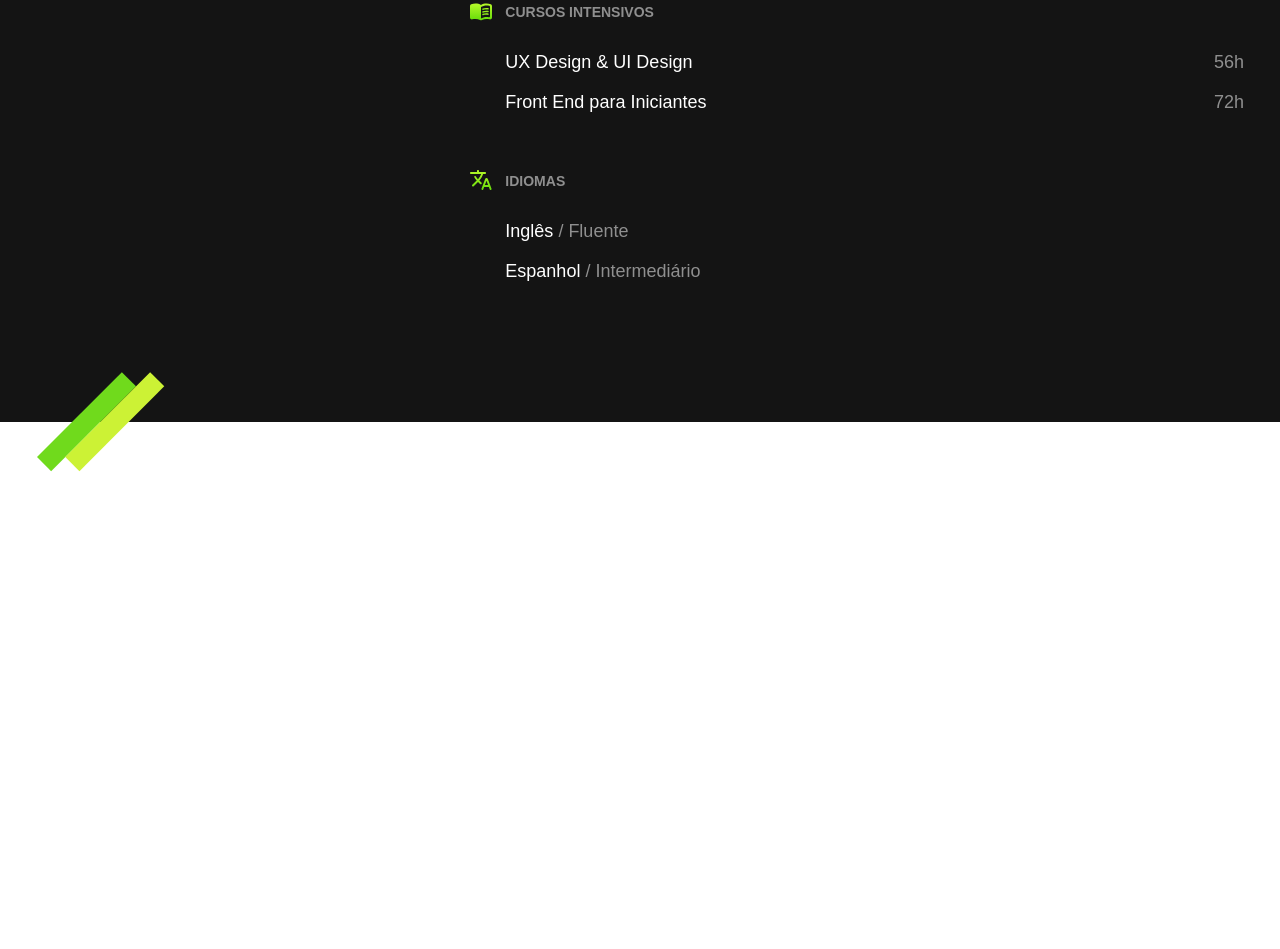
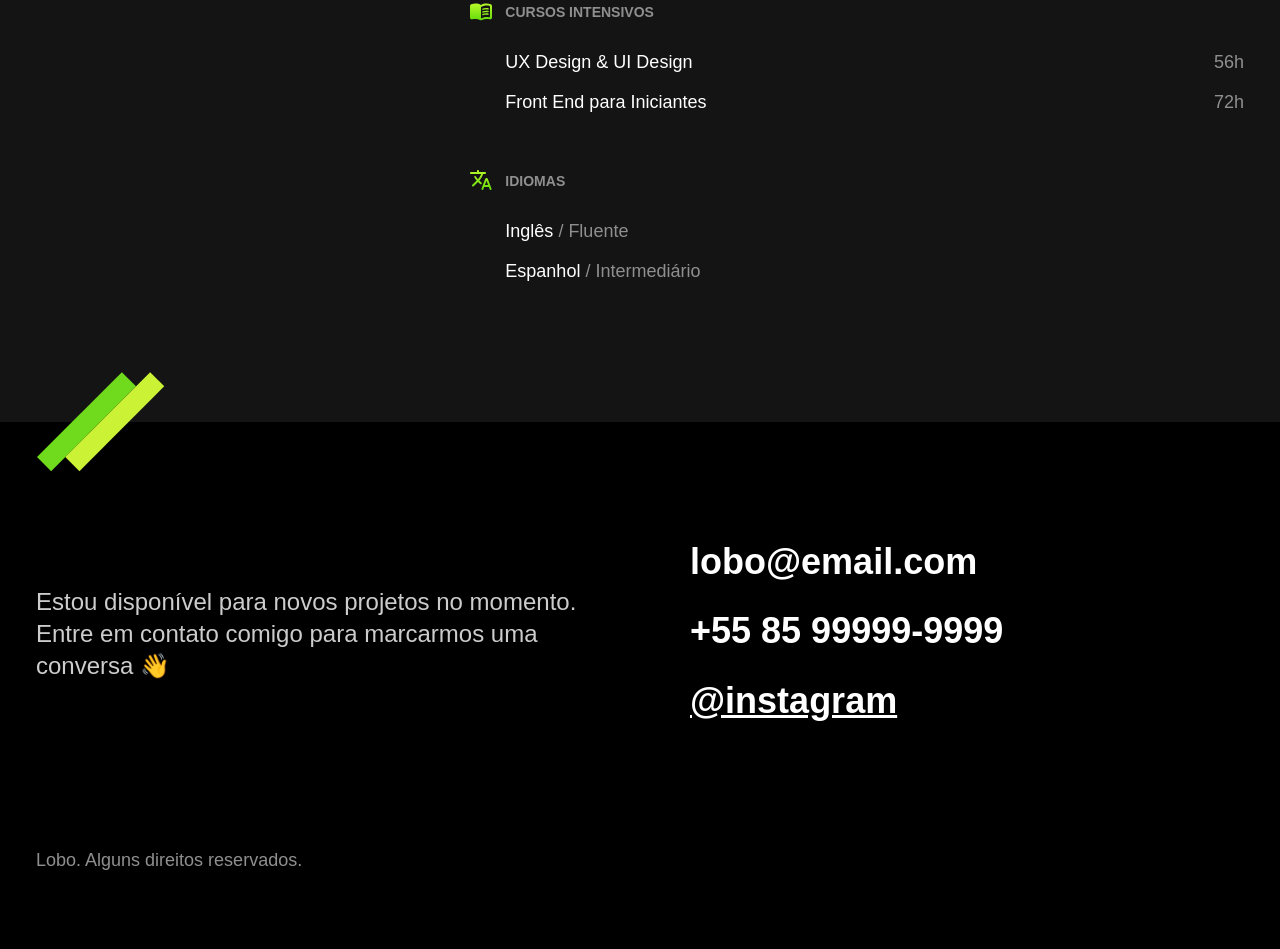
Before and after one commit to glaydsonfs/Portifolio-Lobo, a plain HTML site: page index.html in a window 1280 px wide. Shown: the part 2106-3055 px from the top of the page. Before the commit the page ends 2578 px from the top, so only its background shows below. Drawn offline with Linux system fonts and the light colour scheme.

Commit message:
adicionado footer no index.html e css

```diff
--- /dev/null
+++ b/css/footer.css
@@ -0,0 +1,47 @@
+.footer {
+  background-color: #000;
+}
+
+.footer-container {
+  max-width: 75.5rem;
+  padding: 120px 20px 60px 20px;
+  margin: 0 auto;
+  display: grid;
+  grid-template-columns: 1fr 1fr;
+  gap: 100px;
+  align-items: center;
+}
+
+.footer-txt {
+  font-size: 1.5rem;
+  line-height: 1.33;
+  color: #ccc;
+}
+
+.footer-contato li {
+  font-weight: bold;
+  font-size: 2.25rem;
+  line-height: 1.1;
+  color: #FFF;
+  margin-bottom: 30px;
+}
+
+.footer-contato li a {
+  color: #FFF;
+}
+
+.footer-copy {
+  grid-column: 1 / -1;
+  font-size: 1.125rem;
+  color: #8f8f8f;
+}
+
+@media (max-witdh: 800px) {
+  .footer-container {
+    grid-template-columns: 1fr;
+    gap: 40px;
+  }
+  .footer-contato li {
+    font-size: 1.5rem;
+  }
+}
--- a/css/style.css
+++ b/css/style.css
@@ -3,3 +3,4 @@
 @import './introducao.css';
 @import './experiencia.css';
 @import './formacao.css';
+@import './footer.css';
--- a/index.html
+++ b/index.html
@@ -119,5 +119,19 @@
       </div>
     </div>
   </section><!--formação-->
+
+  <footer class="footer" id="contato">
+    <div class="footer-container">
+      <p class="footer-txt">
+        Estou disponível para novos projetos no momento. Entre em contato comigo para marcarmos uma conversa 👋
+      </p>
+      <ul class="footer-contato">
+        <li>lobo@email.com</li>
+        <li>+55 85 99999-9999</li>
+        <li><a href="/">@instagram</a></li>
+      </ul>
+      <p class="footer-copy">Lobo. Alguns direitos reservados.</p>
+    </div>
+  </footer><!--footer-->
 </body>
 </html>
```
